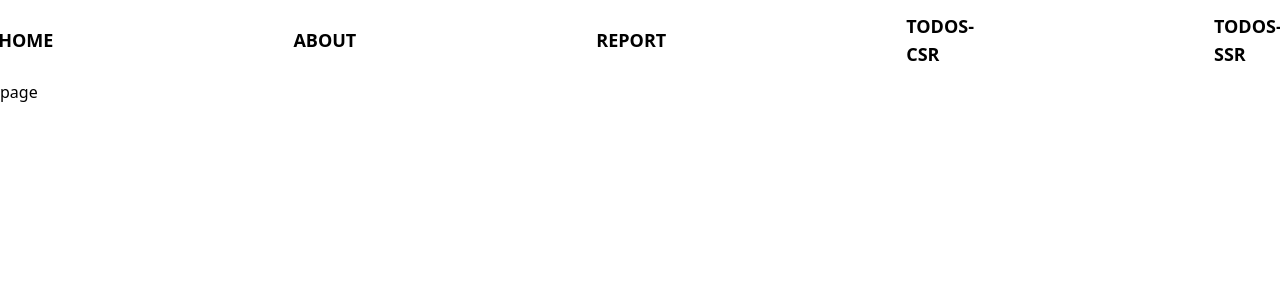
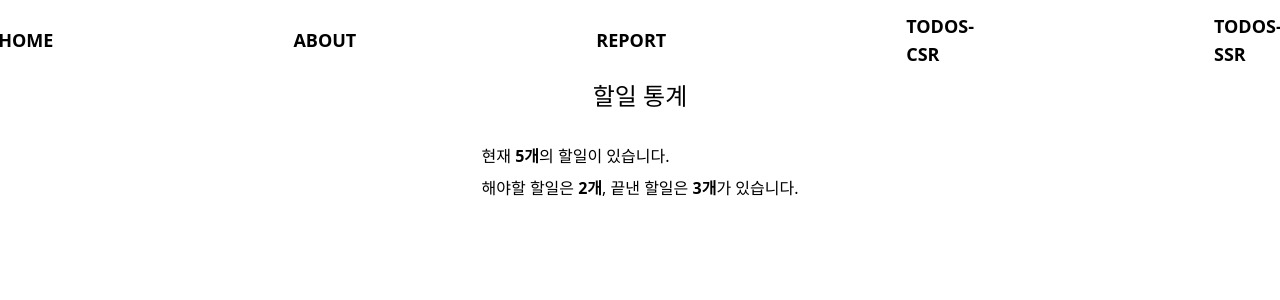
Before and after one commit to C1oudys/mytodolist-nextjs, a Next.js app: page /report in a window 1280 px wide. Shown: the top 300 px of the page. Built offline with nearby package versions, Linux system fonts and the light colour scheme; data requests are answered from the project's data file.

Commit message:
Add: Report 페이지

```diff
--- a/db.json
+++ b/db.json
@@ -1,15 +1,15 @@
 {
   "companyInfo": {
-    "name": "주식회사 팀스파르타",
-    "desctiption": "우리회사에 대한 설명입니다. blablabla~~~~~~",
-    "image": "http://~~~~"
+    "name": "Don't think! Just Do!",
+    "description": "계획만 가지고 실행을 하지 않는 사람들을 위한 회사",
+    "image": "https://i.pinimg.com/originals/56/7a/20/567a20e89017be3974a8d93c1fadab25.jpg"
   },
   "todos": [
     {
       "id": "1",
       "title": "커피 마시기",
       "content": "아메리카노 마시기",
-      "isDone": false
+      "isDone": true
     },
     {
       "id": "2",
@@ -21,27 +21,19 @@
       "id": "3",
       "title": "과제 완성하기",
       "content": "내일까지 기능구현 완성시키기",
-      "isDone": false
+      "isDone": true
     },
     {
       "id": "22f9",
       "title": "테스트",
-      "content": "테스트1"
+      "content": "테스트1",
+      "isDone": false
     },
     {
       "id": "8caf",
       "title": "ㅇ",
-      "content": "ㅇ"
-    },
-    {
-      "id": "3637",
-      "title": "ㅇㄴㅁㅇ",
-      "content": "ㄴㅇㅁ"
-    },
-    {
-      "id": "5c18",
-      "title": "ㅁㄴㅇ",
-      "content": "ㅁㄴㅇ"
+      "content": "ㅇ",
+      "isDone": false
     }
   ]
 }
--- a/src/app/about/page.tsx
+++ b/src/app/about/page.tsx
@@ -1,9 +1,27 @@
-import React from 'react'
+import React from 'react';
+import { CompanyInfo } from '../types';
 
-function page() {
+async function AboutPage() {
+  const response = await fetch(`http://localhost:3000/api/company`);
+  const { companyInfo }: { companyInfo: CompanyInfo } = await response.json();
+
   return (
-    <div>page</div>
-  )
+    <main>
+      <article>
+        <h1 className="text-2xl mb-6">회사 소개</h1>
+        <div>
+          <img src={companyInfo.image} alt="회사 이미지" style={{ borderRadius: '12px', width: '350px' }} />
+        </div>
+        <div className="flex flex-col text-center">
+          <p >{companyInfo.name}</p>
+          <p >
+            {companyInfo.description}
+            <br />
+          </p>
+        </div>
+      </article>
+    </main>
+  );
 }
 
-export default page
+export default AboutPage;
--- a/src/app/api/company/route.ts
+++ b/src/app/api/company/route.ts
@@ -0,0 +1,16 @@
+import { CompanyInfo } from '@/app/types';
+
+export async function GET(request: Request): Promise<Response> {
+  try {
+    const response = await fetch(`http://localhost:4000/companyInfo`);
+    const data: CompanyInfo = await response.json();
+
+    if (!data || Object.keys(data).length === 0) {
+      return new Response('No Company inform', { status: 404 });
+    }
+    return new Response(JSON.stringify({ data }), { status: 200 });
+  } catch (error) {
+    console.error('Error :(', error);
+    return new Response(`Server Error :(`, { status: 500 });
+  }
+}
--- a/src/app/report/page.tsx
+++ b/src/app/report/page.tsx
@@ -1,9 +1,28 @@
-import React from 'react'
+import React from 'react';
+import { Todos } from '../types';
 
-function page() {
+async function ReportPage() {
+  const response = await fetch(`http://localhost:3000/api/todos`, { next: { revalidate: 10 } });
+  const { todosList }: { todosList: Todos[] } = await response.json();
+  const todoList = todosList.filter((item) => item.isDone === false);
+  const doneList = todosList.filter((item) => item.isDone === true);
+
   return (
-    <div>page</div>
-  )
+    <main className="h-screen flex justify-center">
+      <article>
+        <div className="flex flex-col">
+          <h1 className="text-2xl mb-3.5 text-center">할일 통계</h1>
+          <p className="mt-3.5 leading-loose">
+            현재 <span className="font-semibold ">{todosList.length}개</span>의 할일이
+            있습니다.
+            <br />
+            해야할 할일은 <span className="font-semibold">{todoList.length}개</span>, 끝낸 할일은{' '}
+            <span className="font-semibold">{doneList.length}개</span>가 있습니다.
+          </p>
+        </div>
+      </article>
+    </main>
+  );
 }
 
-export default page
+export default ReportPage;
--- a/src/components/todoForm.tsx
+++ b/src/components/todoForm.tsx
@@ -7,7 +7,7 @@ export default function TodoForm() {
   const queryClient = useQueryClient();
 
   const newTodoMutation = useMutation({
-    mutationFn: async (newTodo: { title: string; content: string }) => {
+    mutationFn: async (newTodo: { title: string; content: string; isDone: boolean,  }) => {
       const response = await fetch(`http://localhost:3000/api/todos`, {
         method: 'POST',
         headers: {
@@ -28,7 +28,7 @@ export default function TodoForm() {
   const handleSubmit = (e: React.FormEvent<HTMLFormElement>) => {
     e.preventDefault();
     // 여기서 newTodo의 타입은 { title: string; content: string } 입니다.
-    newTodoMutation.mutate({ title, content });
+    newTodoMutation.mutate({ title, content, isDone: false });
     setTitle('');
     setContent('');
   };
```
Also changed, not shown: src/app/types/index.tsx (+0 -7 lines), src/app/api/[id]/route.ts (renamed from src/app/api/todos/[id]/route.ts).
